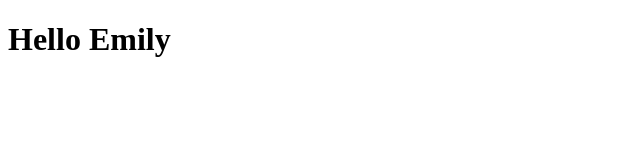
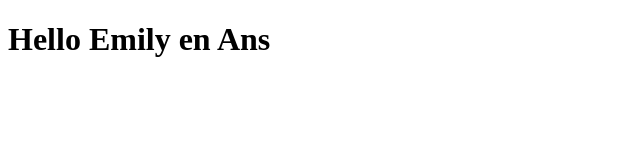
Before and after one commit to hovw16/coursera-test, a plain HTML site: page index.html in a window 1280 px wide. Shown: the whole page, without its empty margins (0-640 px from the left). Drawn offline with Linux system fonts and the light colour scheme.

Commit message:
New Version

```diff
--- a/index.html
+++ b/index.html
@@ -5,6 +5,6 @@
     <title>HELLO COURSES</title>
   </head>
   <body>
-    <h1>Hello Emily</h1>
+    <h1>Hello Emily en Ans</h1>
   </body>
 </html>
```
